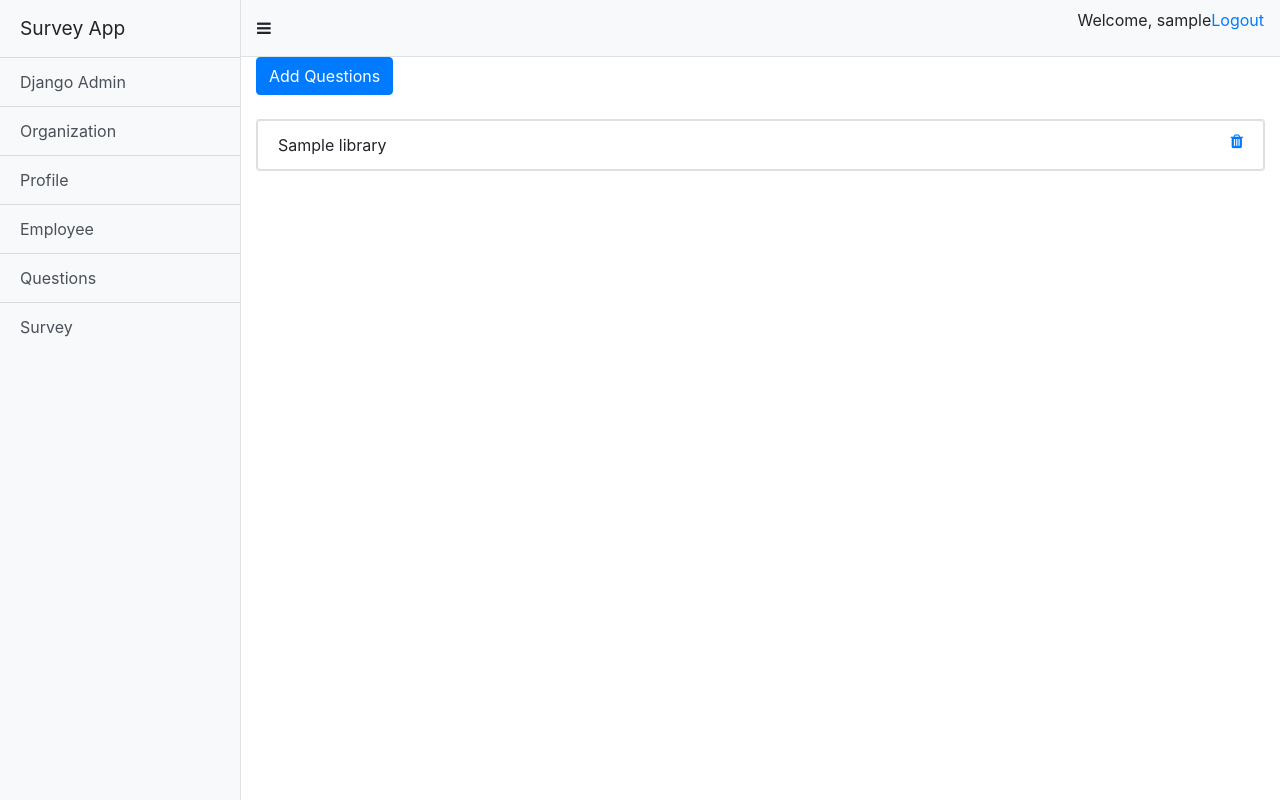
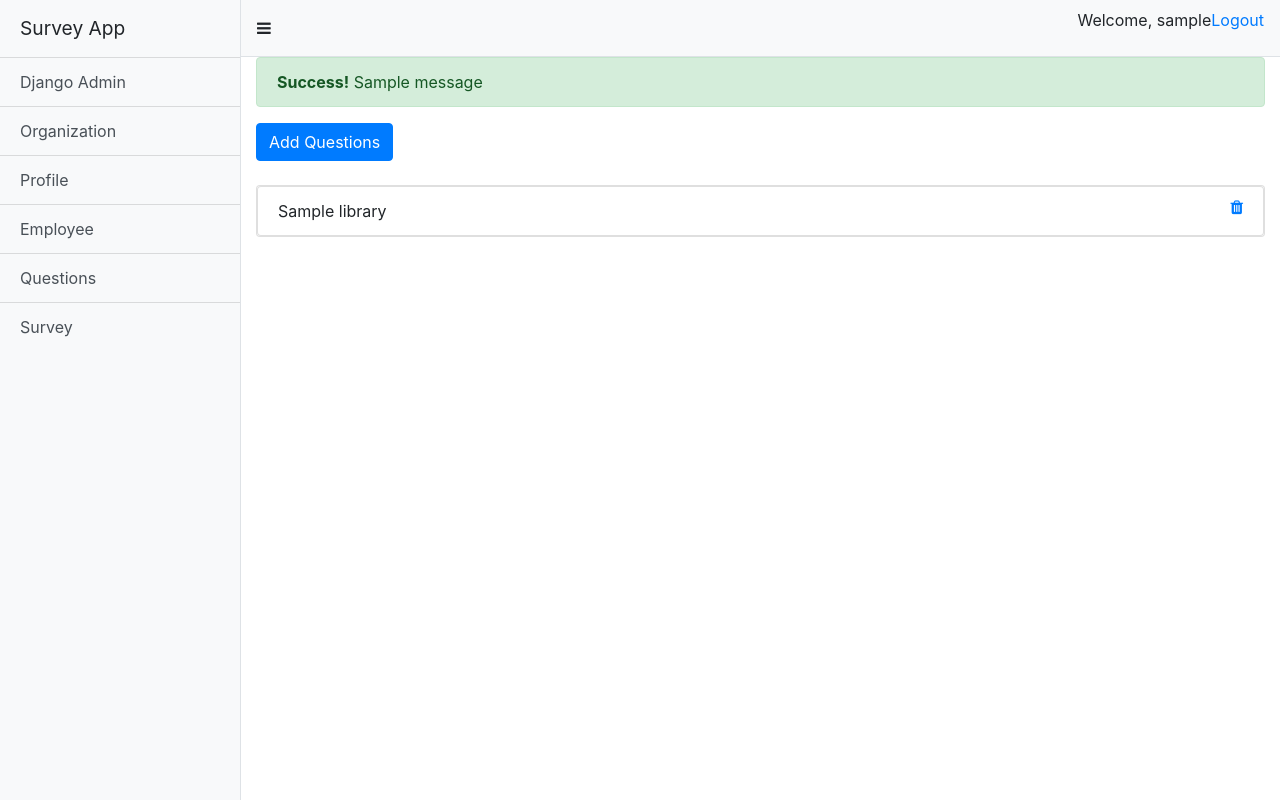
Before and after one commit to asatiratnesh/Survey, a Django app: page /questList in a window 1280 px wide. Run offline with Django 3.2, Linux system fonts and the light colour scheme; a user stored in the database is signed in; tables that the repository leaves empty hold one stand-in row (values such as "Sample post"); one stand-in notice (Sample message) is shown; some libraries are stand-ins or nearby versions.

Commit message:
Added Message Functionality

```diff
--- a/survey/templates/survey/questions.html
+++ b/survey/templates/survey/questions.html
@@ -1,7 +1,14 @@
 {% extends 'survey/base.html' %}
 
 {% block content %}
-    <a class="btn btn-primary" href="{% url 'signup' %}">Add Questions</a>
+{% if messages %}
+    <div class="alert alert-success">
+        {% for message in messages %}
+            <strong>Success!</strong> {{ message }}
+        {% endfor %}
+    </div>
+{% endif %}
+    <a class="btn btn-primary" href="{% url 'addQuest' %}">Add Questions</a>
     <br></br>
     <div class="card">
         <ul class="list-group">
--- a/survey/templates/survey/survey_questions_list_empl.html
+++ b/survey/templates/survey/survey_questions_list_empl.html
@@ -1,6 +1,7 @@
 {% extends 'survey/base.html' %}
 {% load cutom_tags %}
 {% block content %}
+
     <h5>Questions in Survey</h5>
     <form class="form-horizontal" method="post" action="{% url 'saveSurveyAnswers'  survey_id %}">
       {% csrf_token %}
--- a/survey/views.py
+++ b/survey/views.py
@@ -17,6 +17,7 @@ from .forms import UserForm, ProfileForm, SignupForm
 from django.core.mail import EmailMessage
 from . import models
 from django.core.paginator import Paginator
+from django.contrib import messages
 
 @login_required(login_url='login')
 def index(request):
@@ -60,11 +61,11 @@ def signup(request):
             except:
                 return HttpResponse('Email address not found...')
             finally:
+                messages.success(request, 'Saved successfully!')
                 return redirect('emplList')
 
     form = SignupForm()
     org_list = Organization.objects.all()
-    print("dsffds +++##$$$")
     return render(request, 'survey/signup.html', {'form': form, 'org_list': org_list})
 
 
@@ -80,6 +81,7 @@ def emplList(request):
 def deleteEmpl(request, empl_id):
     user = get_object_or_404(User, pk=empl_id)
     user.delete()
+    messages.success(request, 'Deleted successfully!')
     return redirect('emplList')
 
 
@@ -90,6 +92,7 @@ def organization(request):
         organization = Organization()
         organization.name = request.POST['org_name']
         organization.save()
+        messages.success(request, 'Saved successfully!')
         return redirect('organization')
     else:
         org_list = Organization.objects.all()
@@ -99,6 +102,7 @@ def organization(request):
 def deleteOrg(request, org_id):
     org = get_object_or_404(Organization, pk=org_id)
     org.delete()
+    messages.success(request, 'Deleted successfully!')
     return redirect('organization')
 
 
@@ -133,7 +137,6 @@ def update_profile(request):
         if user_form.is_valid() and profile_form.is_valid():
             user_form.save()
             profile_form.save()
-            # messages.success(request, _('Your profile was successfully updated!'))
             return render(request, 'survey/index.html')
         else:
             # messages.error(request, _('Please correct the error below.'))
@@ -160,6 +163,7 @@ class AddQuest(ListView):
     model = models.Questions_library
     template_name = 'survey/add_questions.html'
 
+
 @login_required(login_url='login')
 def saveQuest(request):
     if request.method == 'POST':
@@ -174,7 +178,7 @@ def saveQuest(request):
                 ques_c.questions = quest
                 ques_c.choice = x
                 ques_c.save()
-
+        messages.success(request, 'Added successfully!')
         return redirect('questList')
 
 
@@ -184,6 +188,7 @@ def deleteQuestion(request, quest_id):
     print(id)
     questions_library = get_object_or_404(Questions_library, pk=quest_id)
     questions_library.delete()
+    messages.success(request, 'Deleted successfully!')
     return redirect('questList')
 
 
@@ -222,7 +227,7 @@ def saveSurvey(request):
                 SurveyQuesMapObj.survey_id = surveyObj
                 SurveyQuesMapObj.question_id = get_object_or_404(Questions_library, pk=quest_id)
                 SurveyQuesMapObj.save()
-
+        messages.success(request, 'Added successfully!')
         return redirect('surveyList')
 
 
@@ -232,6 +237,7 @@ def deleteSurvey(request, survey_id):
     print(id)
     surveyObj = get_object_or_404(Survey, pk=survey_id)
     surveyObj.delete()
+    messages.success(request, 'Deleted successfully!')
     return redirect('surveyList')
 
 
@@ -240,6 +246,7 @@ def deleteSurvey(request, survey_id):
 def assignSurvey(request, survey_id):
     user_list = User.objects.filter(is_superuser=False)
     print(len(user_list))
+    messages.success(request, 'Survey Assign successfully!')
     return render(request, 'survey/survey_assign.html', {"user_list": user_list, "survey_id": survey_id})
 
 
@@ -268,7 +275,7 @@ def saveAssignSurvey(request):
                     print("Email error")
                 finally:
                     return redirect('surveyList')
-
+    messages.success(request, 'Saved successfully!')
     return redirect('surveyList')
 
 
@@ -364,7 +371,7 @@ def saveSurveyAnswers(request, survey_id):
             #         else:
             #             surveyResultObj.answer_status = False
             #         surveyResultObj.save()
-
+    messages.success(request, 'Submitted successfully!')
     return redirect('surveyListEmployee')
 
 
```
Also changed, not shown: survey/templates/survey/employeesList.html (+7 -0 lines), survey/templates/survey/organization.html (+7 -1 lines), survey/templates/survey/profile.html (+7 -0 lines), survey/templates/survey/survey.html (+7 -0 lines), survey/templates/survey/survey_employee.html (+7 -0 lines).
